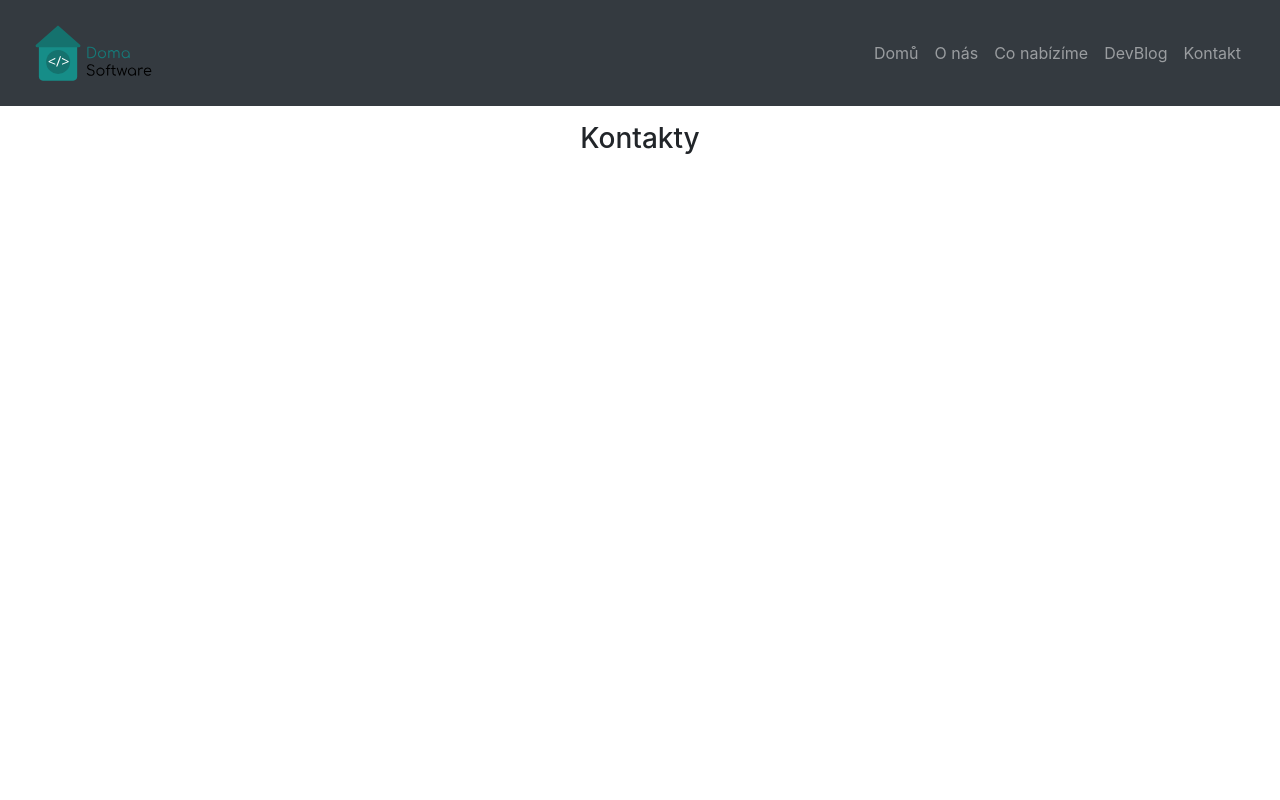
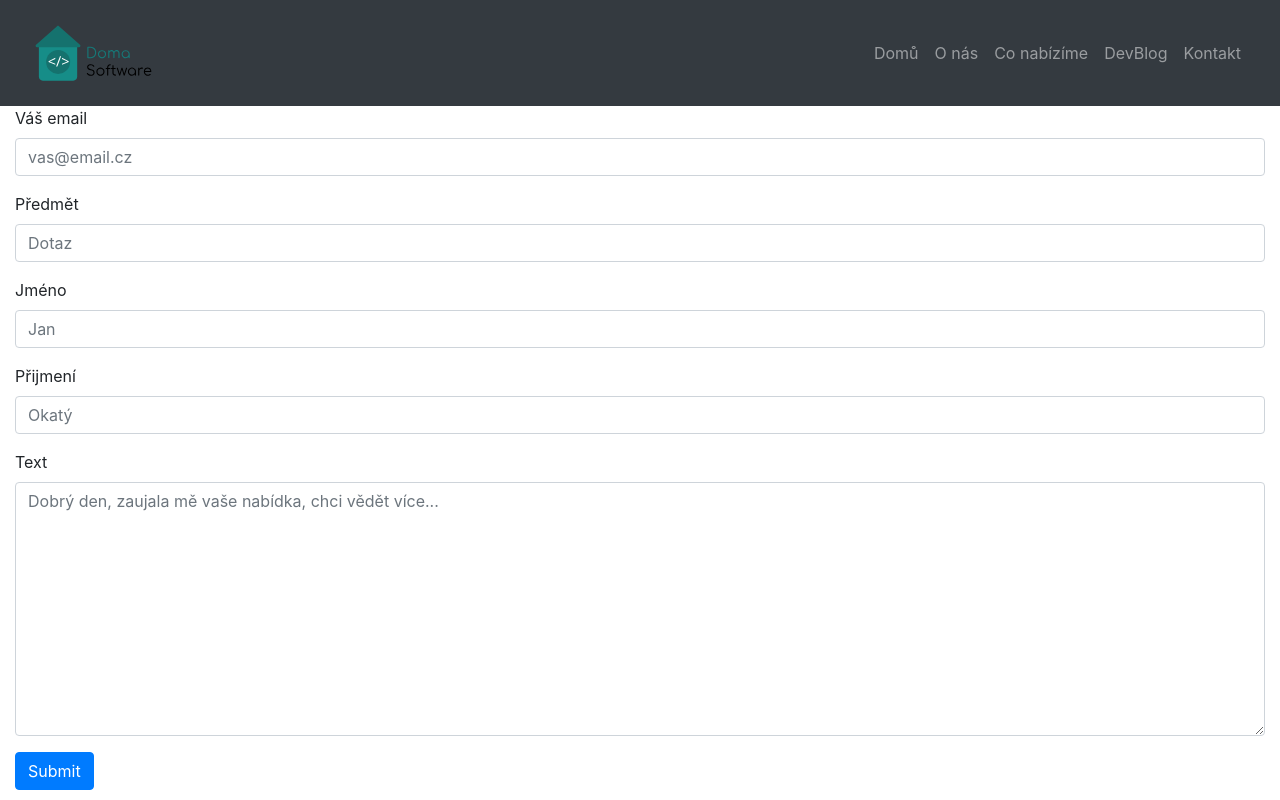
Before and after one commit to roudnas/DomaWebProjekt, a PHP site: page /frontend/kontakt.php in a window 1280 px wide. Run offline with PHP 8.4, Linux system fonts and the light colour scheme.

Commit message:
Zmena v zalozce KONTAKT

```diff
--- a/frontend/kontakt.php
+++ b/frontend/kontakt.php
@@ -38,18 +38,34 @@
       </nav>
     </header>
 
-    <article class="py-3">
-      <div class="container col-sm">
-        <div class="text-center container">
-          <h3>Kontakty</h3>
-        </div>
+    <section class="col-12">
+			<form method="post" action="contactform.php">
+				<div class="form-group">
+					<label for="emailinput">Váš email</label>
+					<input name="mail" type="email" class="form-control" id="mail" placeholder="vas@email.cz" required>
+				</div>
+				<div class="form-group">
+					<label for="emailinput">Předmět</label>
+					<input name="subject" type="text" class="form-control" id="subject" placeholder="Dotaz" required>
+				</div>
+				<div class="form-group">
+					<label for="emailinput">Jméno</label>
+					<input name="name" type="text" class="form-control" id="name" placeholder="Jan" required>
+				</div>
+				<div class="form-group">
+					<label for="emailinput">Přijmení</label>
+					<input name="surname" type="text" class="form-control" id="surname" placeholder="Okatý" required>
+				</div>
+				<div class="form-group">
+					<label for="textarea">Text</label>
+					<textarea name="zprava" id="zprava" class="form-control" id="textarea" rows="10" placeholder="Dobrý den, zaujala mě vaše nabídka, chci vědět více..."
+					 required></textarea>
+				</div>
+				<div class="g-recaptcha" data-sitekey="6Le6S4EUAAAAAMvKqGRrDuXAjeb7f41sJ-KC3FvD" style="margin:0 auto;"></div>
+				<button type="submit" class="btn btn-primary">Submit</button>
 
-        <div class="container col-sm">
-
-        </div>
-
-      </div>
-    </article>
+			</form>
+		</section>
 
   </body>
 </html>
```
Also changed, not shown: frontend/imports/contactform.php (added, +25 -0 lines).
